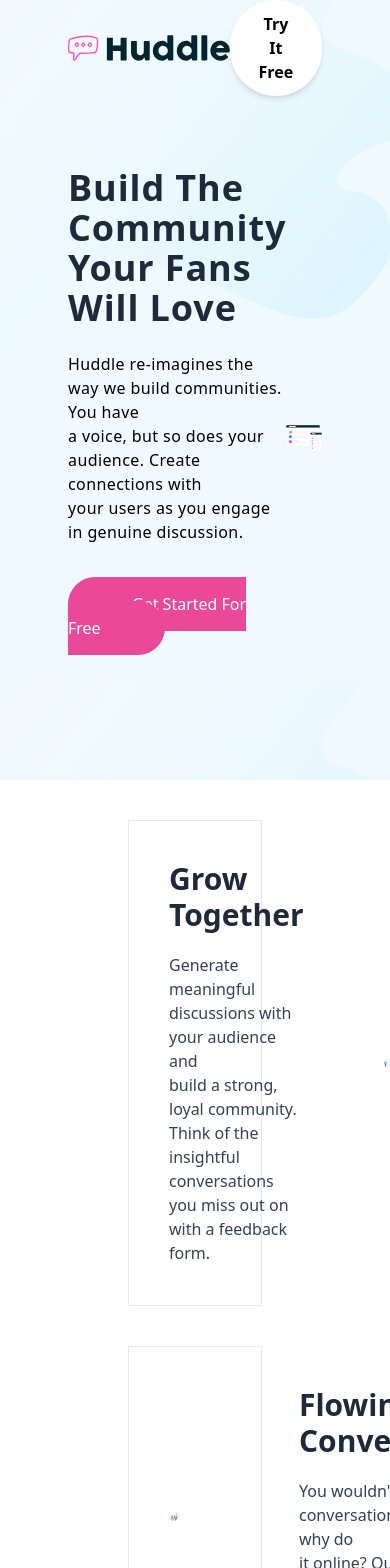
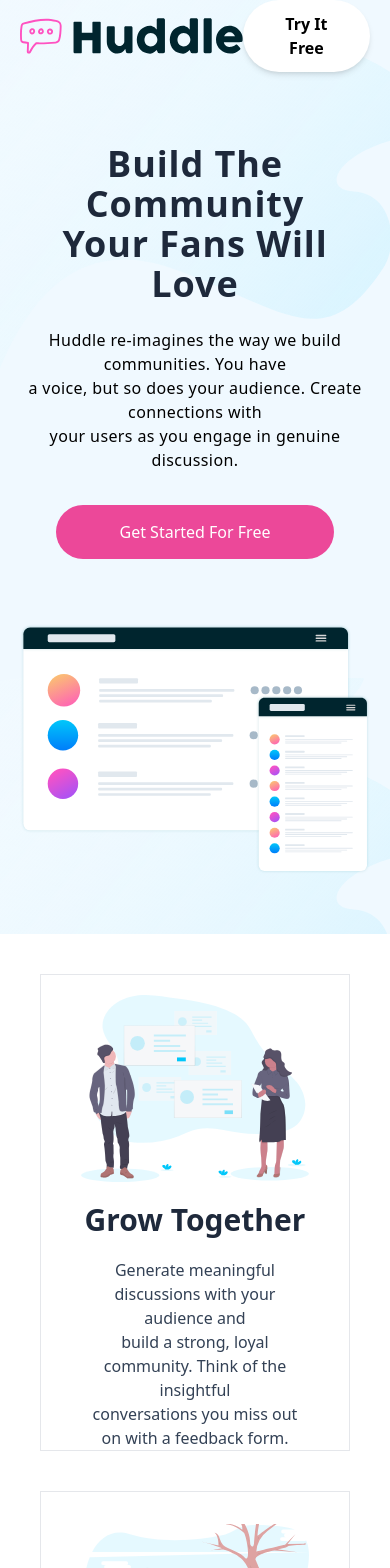
Before and after one commit to Endy1381/huddle-landing-page-with-alternating-feature-blocks-master, a Svelte app: page / in a window 390 px wide. Shown: the part 40-1608 px from the top of the page. Built offline with nearby package versions, Linux system fonts and the light colour scheme.

Commit message:
Update app.svelte
almost done with the responsive part

```diff
--- a/src/App.svelte
+++ b/src/App.svelte
@@ -6,7 +6,7 @@
     <!-- ANCHOR the main container for the website -->
   <div id="main" class="">
     <!-- the header -->
-    <header class="px-12 pb-10 bg-sky-50" style="background-image: url('../images/bg-hero-desktop.svg');">
+    <header class="lg:px-12 pb-10 bg-sky-50" style="background-image: url('../images/bg-hero-desktop.svg');">
       <!-- ANCHOR Navbar -->
       <nav class="flex justify-between items-center p-5 py-10">
         <div>
@@ -17,7 +17,7 @@
         </div>
       </nav>
       <!-- ANCHOR Hero section -->
-       <div class="flex justify-around items-center p-5">
+       <div class="flex lg:flex-row flex-col text-center lg:text-start justify-around items-center p-5">
        <!-- ANCHOR hero text -->
         <div class="flex-1 mb-20">
           <h1 class="text-4xl tracking-wide font-bold my-3 text-slate-800">Build The Community <br /> Your Fans Will Love</h1>
@@ -27,7 +27,7 @@
         <a href="/" class= " bg-pink-500 text-white p-4 my-10 px-16 rounded-full"> Get Started For Free</a>
         </div>
         <!-- ANCHOR hero image -->
-         <img width="20px" class="flex-1"src="./images/illustration-mockups.svg" alt="">
+         <img  class="flex-1 w-96" src="./images/illustration-mockups.svg" alt="">
        </div>
     </header>
 
@@ -39,51 +39,51 @@
     <!-- ANCHOR descriptions! -->
      <section>
         <!-- *First div -->
-        <div class=" flex justify-between items-center m-32 my-10 px-10 mt-10 border p-10">
+        <div class=" flex lg:flex-row flex-col-reverse justify-between items-center m-10 lg:m-32 my-10 px-10 mt-10 border lg:p-10 p-">
           <!-- text -->
-           <div class="flex-1">
+           <div class="flex-1 text-center lg:text-start">
             <h1 class="text-3xl font-bold mb-5 text-slate-800">Grow Together</h1>
             <p class="mt-5 text-slate-700">Generate meaningful discussions with your audience and <br /> build a strong, loyal community.
               Think of the insightful <br /> conversations you miss out on with a feedback form. </p>
            </div>
            <!-- image -->
-            <img class="flex-1 m-20 my-5 mr-0" width="10px" src="../images/illustration-grow-together.svg" alt="">
+            <img class="flex-1 m-20 my-5 lg:mr-0 w-96"  src="../images/illustration-grow-together.svg" alt="">
         </div>
 
         <!-- *Second div -->
-        <div class=" flex justify-between items-center m-32 px-10 mt-10 my-10 border p-10">
+        <div class=" flex lg:flex-row flex-col justify-between items-center lg:m-32 m-10 px-10 mt-10 my-10 border  lg:p-10 p-3">
 
           <!-- image -->
-          <img class="flex-1 m-20 my-5 ml-0" width="10px" src="../images/illustration-flowing-conversation.svg" alt="">
+          <img class="flex-1 m-20 my-5 lg:ml-0 w-96"  src="../images/illustration-flowing-conversation.svg" alt="">
           <!-- text -->
-           <div class="flex-1 ml-10">
+           <div class="flex-1 lg:ml-10 lg:text-start text-center lg:text-end">
             <h1 class="text-3xl font-bold mb-5 text-slate-800">Flowing Conversations</h1>
             <p class="mt-5 text-slate-700"> You wouldn't paginate a conversation in real life, so why do <br /> it online? Our threads
-              have just-in-time loading for a more <br /> natural flow. </p>
+              have just-in-time  loading for a more <br /> natural flow. </p>
            </div>
 
         </div>
 
 
         <!-- *Third div -->
-        <div class=" flex justify-between items-center m-32 my-10 px-10 mt-10 border p-10">
+        <div class=" flex justify-between lg:flex-row flex-col-reverse items-center lg:m-32 m-10 my-10 px-10 mt-10 border p-10">
           <!-- text -->
-           <div class="flex-1">
+           <div class="flex- text-center lg:text-start">
             <h1 class="text-3xl font-bold mb-5 text-slate-800">Your Users</h1>
             <p class="mt-5 text-slate-700">It takes no time at all to integrate Huddle with your app's <br /> authentication solution.
               This means, once signed in to <br />your app, your users can start chatting immediately.</p>
            </div>
            <!-- image -->
-            <img class="flex-1 m-20 my-5 mr-0" width="10px" src="../images/illustration-your-users.svg" alt="">
+            <img class="flex-1 m-20 my-5 lg:mr-0 w-96"  src="../images/illustration-your-users.svg" alt="">
         </div>
      </section>
 
      <!-- ANCHOR floating call to action -->
-      <section class="flex flex-col justify-center ">
-        <div class="text-center border rounded-md py-10 inline-block p-50 mx-96 ">
+      <section class="flex flex-col justify-center items-center p-5">
+        <div class="text-center border rounded-md py-10 inline-block p-50 lg:mx-96 ">
           <div class="">
             <h1 class="mb-10 text-3xl tracking-wide font-bold text-slate-800 p-2 ">Ready To Build Your Community?</h1>
-            <a href="/" class= " bg-pink-500 text-white p-4  px-16 mb-50 rounded-full"> Get Started For Free</a>
+            <a href="/" class= " bg-pink-500 text-white p-4  px-2 lg:px-16 mb-50 rounded-full"> Get Started For Free</a>
           </div>
         </div>
       </section>
```
